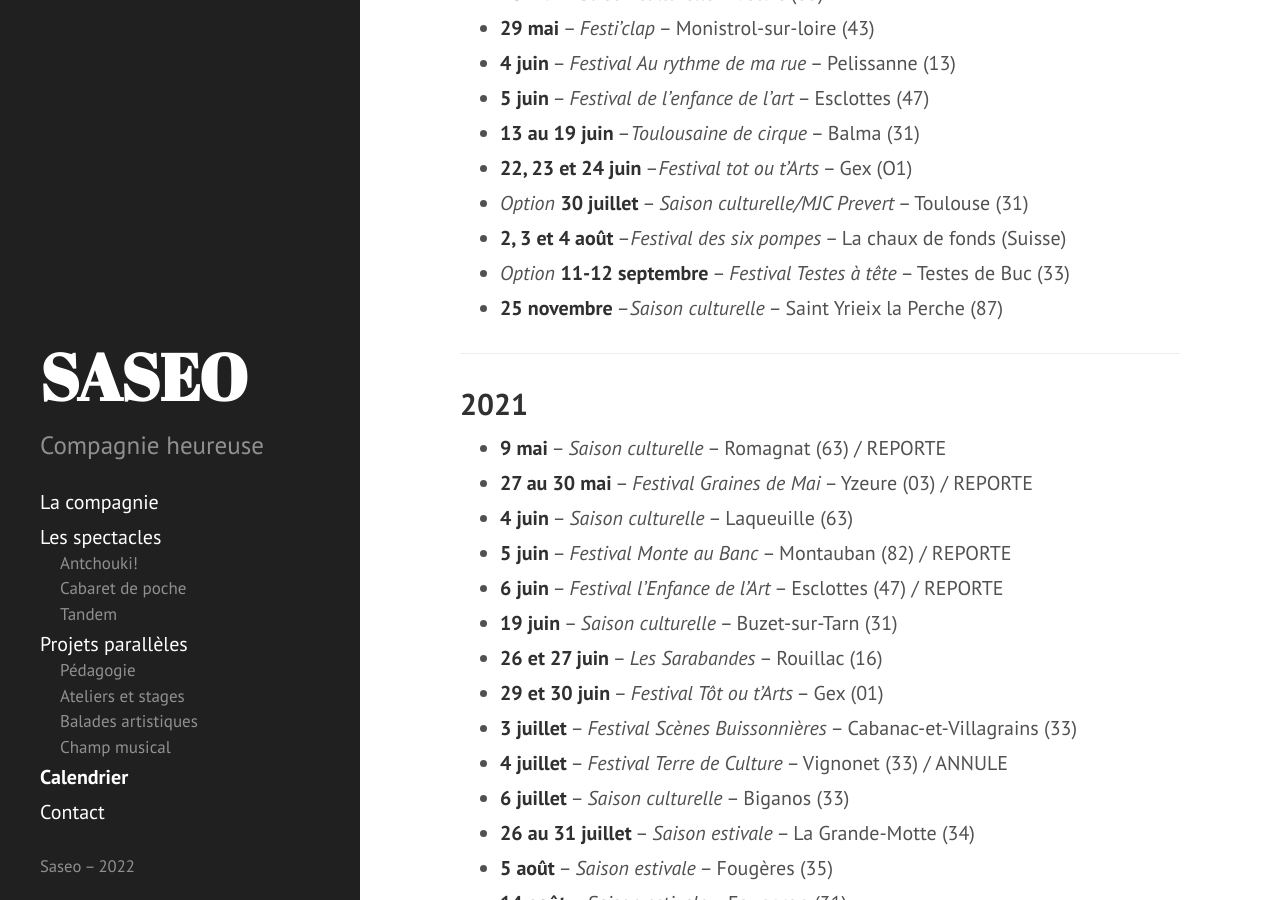
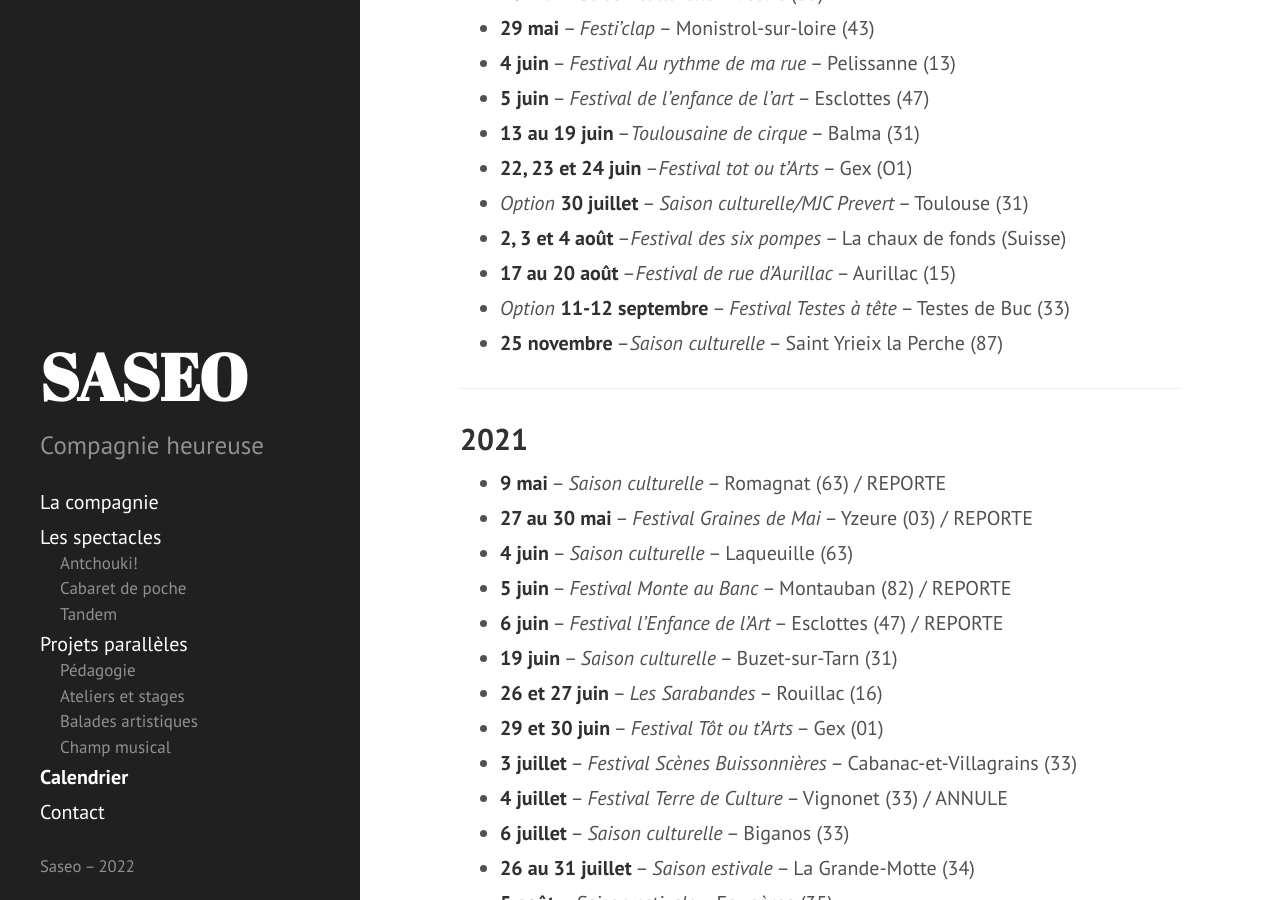
Before and after one commit to rizoom/saseo.org, a Jekyll site: the page built from calendrier.md, in a window 1280 px wide and 900 px high, scrolled down 569 px. Built offline with Jekyll 4.4.1, drawn with Linux system fonts in a browser that asks for light colours.

Commit message:
Update calendrier.md

```diff
--- a/calendrier.md
+++ b/calendrier.md
@@ -26,6 +26,7 @@ sidebar_order: 3
 - **22, 23 et 24 juin** --_Festival tot ou t'Arts_ -- Gex (O1)
 - _Option_ **30 juillet** -- _Saison culturelle/MJC Prevert_ -- Toulouse (31)
 - **2, 3 et 4 août** --_Festival des six pompes_ -- La chaux de fonds (Suisse)
+- **17 au 20 août** --_Festival de rue d'Aurillac_ -- Aurillac (15)
 - _Option_ **11-12 septembre** -- _Festival Testes à tête_ -- Testes de Buc (33)
 - **25 novembre** --_Saison culturelle_ -- Saint Yrieix la Perche (87)
 
```
